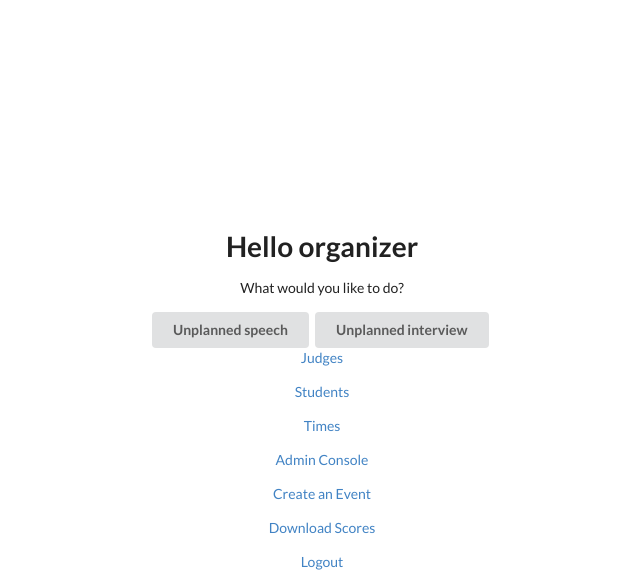
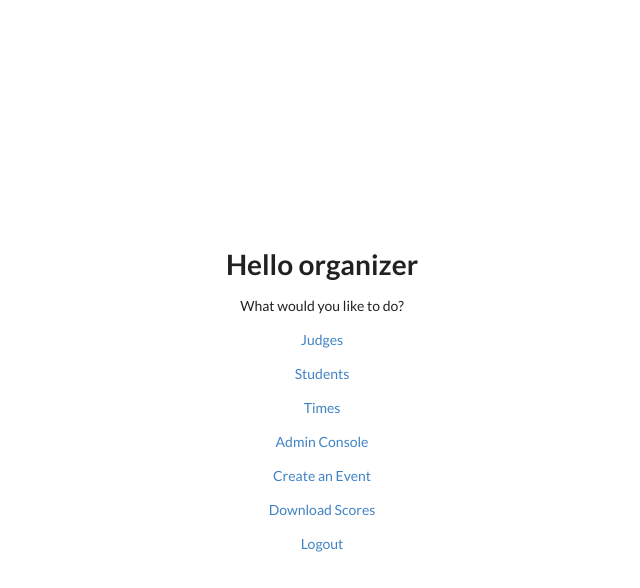
Before and after one commit to DominikM/acdecgrader, a Django app: page / in a window 1280 px wide. Shown: the top 588 px of the page, without its empty margins (318-958 px from the left). Run offline with Django 3.2, Linux system fonts and the light colour scheme; the visitor is signed in with stand-in values (Sample User, id 1).

Commit message:
moved buttons on home from superuser to normal judge

```diff
--- a/templates/grader/home.html
+++ b/templates/grader/home.html
@@ -7,8 +7,6 @@
     <h1>Hello {{ name }}</h1>
     <p>What would you like to do?</p>
 
-    <a class="ui button" href="speech">Unplanned speech</a>
-    <a class="ui button" href="interview">Unplanned interview</a>
     {% if user.is_superuser %}
         <p><a href="{% url 'judge_panel' %}">Judges</a></p>
         <p><a href="{% url 'student_panel' %}">Students</a></p>
@@ -18,6 +16,8 @@
         <p><a href="download">Download Scores</a></p>
 
     {% else %}
+        <a class="ui button" href="speech">Unplanned speech</a>
+        <a class="ui button" href="interview">Unplanned interview</a>
         <div class="table-container">
         <table class="ui basic table">
             <tbody>
```
